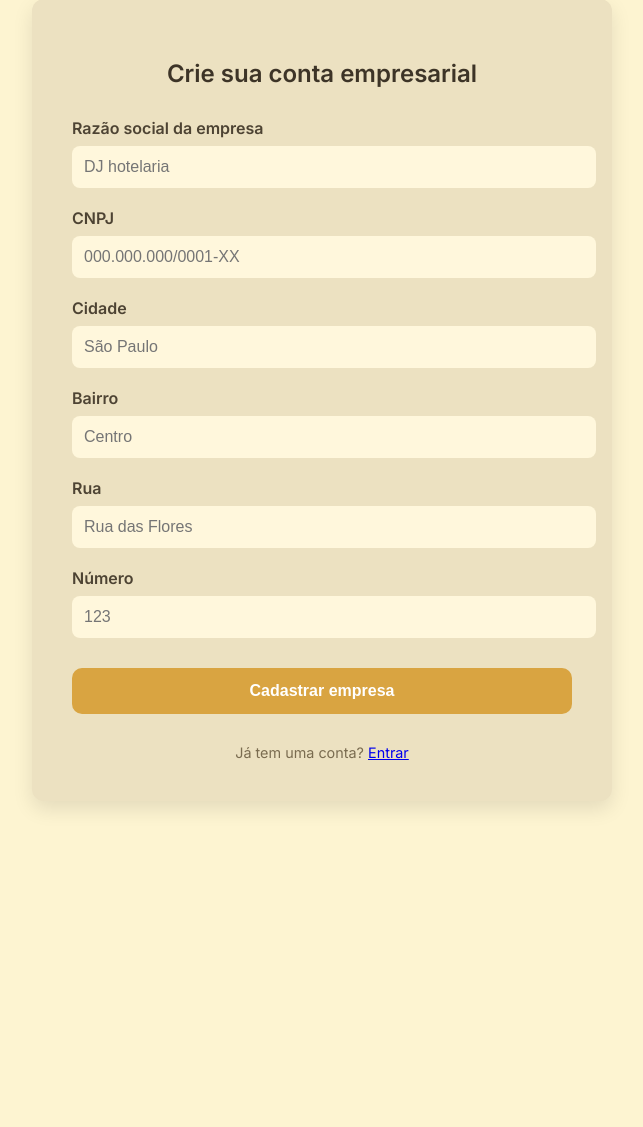
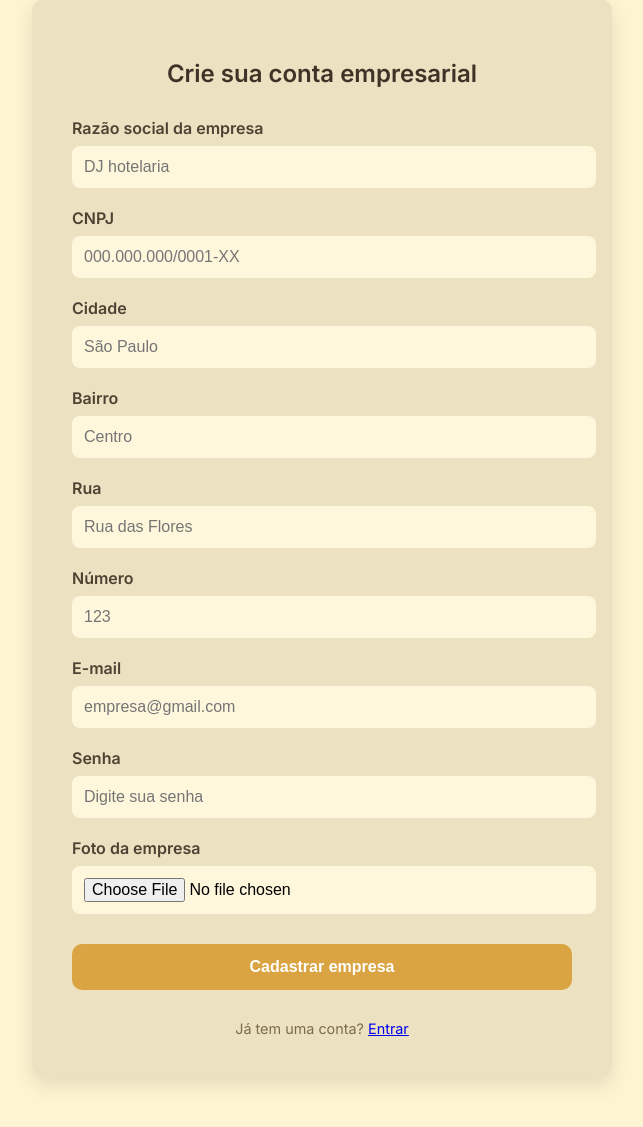
Before and after one commit to cleverson-moura/Trabalho-APII, a Flask app: page /cadastro_empresa in a window 1280 px wide. Shown: the part 126-1253 px from the top of the page, without its empty margins (318-961 px from the left). Before the commit the page ends 935 px from the top, so only its background shows below. Run offline with Flask 3, Linux system fonts and the light colour scheme.

Commit message:
Novo cadastro de emoresas concluido

```diff
--- a/routes/route_empresa.py
+++ b/routes/route_empresa.py
@@ -19,9 +19,18 @@ def cadastro_empresa():
         rua_empresa = request.form.get("rua")
         numero_empresa = request.form.get("numero")
         cnpj_empresa = request.form.get("cnpj")
-        id_ponto = request.form.get("id_ponto")
+        email = request.form.get("email")
+        senha = request.form.get("senha")
+        foto = request.files.get("foto")
         with open('registros/users.txt', 'a', encoding='utf-8') as arquivo:
-            arquivo.write(f"{nome_empresa} | {cidade_empresa} | {bairro_empresa} | {rua_empresa} | {numero_empresa} | {cnpj_empresa} | {id_ponto}\n")
+            arquivo.write(f"{nome_empresa} | {cidade_empresa} | {bairro_empresa} | {rua_empresa} | {numero_empresa} | {cnpj_empresa} | {email} | {senha}\n")
+
+        if foto:
+            filename = secure_filename(foto.filename)
+            caminho_foto = os.path.join(app.config['UPLOAD_FOLDER'], filename)
+            foto.save(caminho_foto)
+
+            caminho_relativo_foto = f'uploads/{filename}'
 
 
         # Verifica se o CNPJ é válido
@@ -37,11 +46,28 @@ def cadastro_empresa():
             rua=rua_empresa,
             numero=numero_empresa,
             cnpj=cnpj_empresa,
-            id_ponto=id_ponto
+            email=email,
+            senha=senha,
+            foto=caminho_relativo_foto
         )
 
         # Insere os dados no banco de dados
         hotel_model.inserir()
+
+        resultado = hotel_model.buscar_por_email_senha()
+
+        if resultado:
+            session['hotel'] = {
+                'id': resultado['id_hotel'],
+                'nome': resultado['nome'],
+                'cidade': resultado['cidade'],
+                'bairro': resultado['bairro'],
+                'rua': resultado['rua'],
+                'numero': resultado['numero'],
+                'cnpj': resultado['cnpj'],
+                'email': resultado['email'],
+                'foto': resultado['foto']
+            }
 
         flash('Empresa cadastrada com sucesso!', 'success')
         return redirect(url_for('gerais.index'))
--- a/templates/empresa/cadastro_empresa.html
+++ b/templates/empresa/cadastro_empresa.html
@@ -35,6 +35,15 @@
 
       <label for="numero">Número</label>
       <input type="text" id="numero" name="numero" required placeholder="123">
+
+      <label for="email">E-mail</label>
+      <input type="email" id="email" name="email" required placeholder="empresa@gmail.com">
+
+      <label for="senha">Senha</label>
+      <input type="password" id="senha" name="senha" required placeholder="Digite sua senha">
+
+      <label for="foto">Foto da empresa</label>
+      <input type="file" id="foto" name="foto" accept="image/*" required>
 
 
       <button type="submit">Cadastrar empresa</button>
```
Also changed, not shown: models/hotel_model.py (+15 -4 lines).
